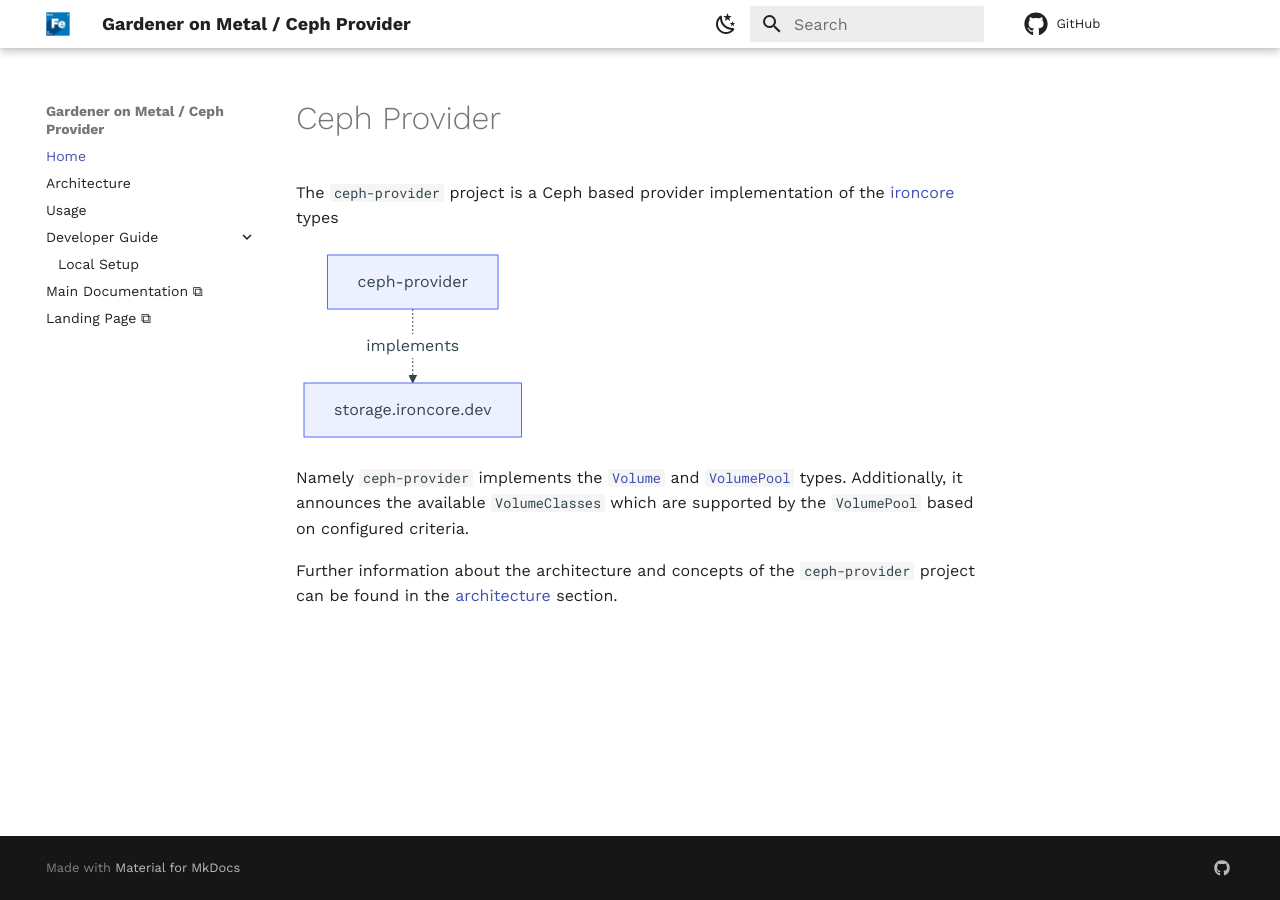
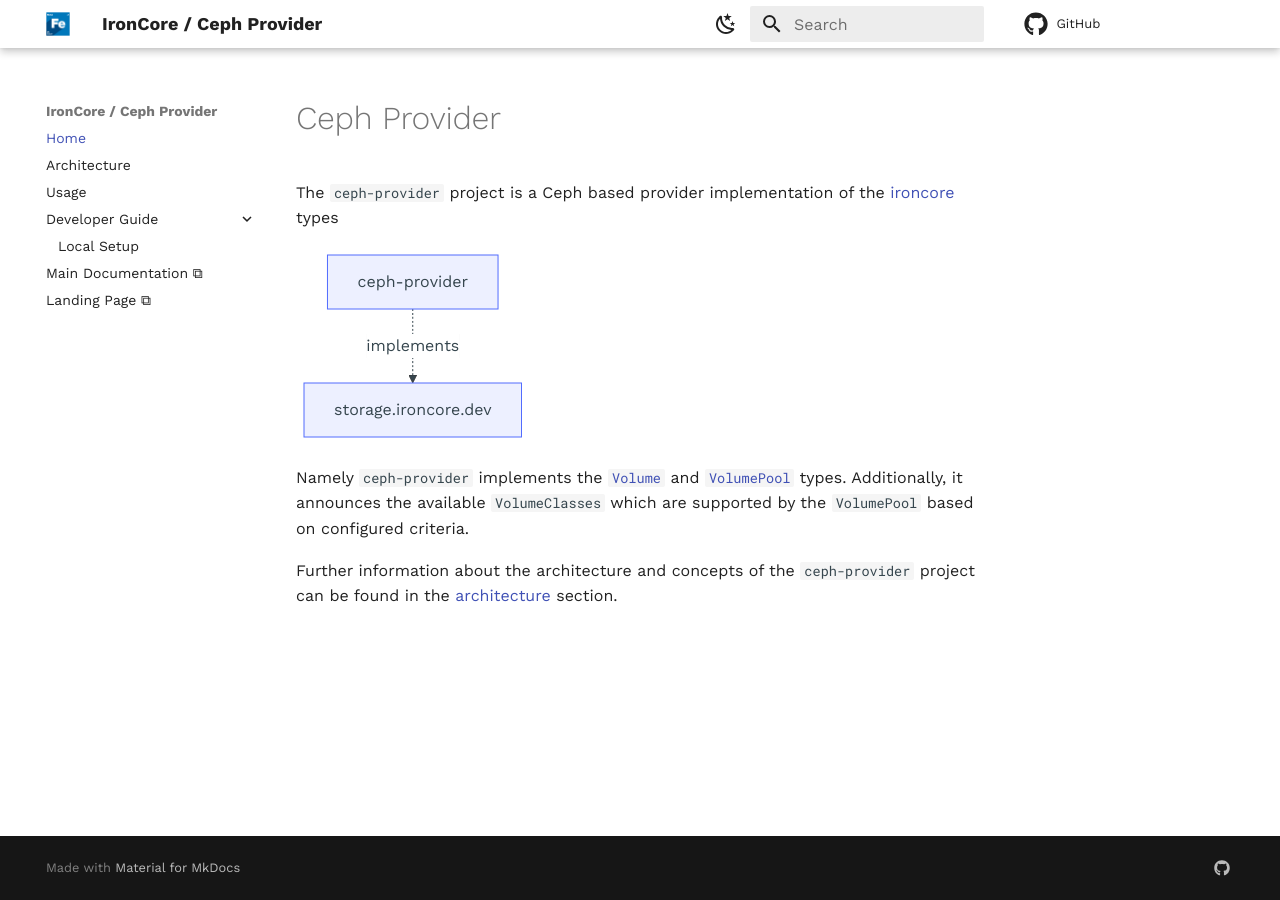
Before and after one commit to ironcore-dev/ceph-provider, an MkDocs documentation site: the page built from docs/README.md, in a window 1280 px wide. Built offline with MkDocs 1.6.1 and Material for MkDocs 9.7.7, drawn with Linux system fonts in a browser that asks for light colours; comment, search, counter and statistics services are not loaded.

Commit message:
Change documentation title (#411)

```diff
--- a/mkdocs.yml
+++ b/mkdocs.yml
@@ -1,4 +1,4 @@
-site_name: Gardener on Metal / Ceph Provider
+site_name: IronCore / Ceph Provider
 repo_url: https://github.com/ironcore-dev/ceph-provider/
 edit_uri: edit/main/docs/
 theme:
```
